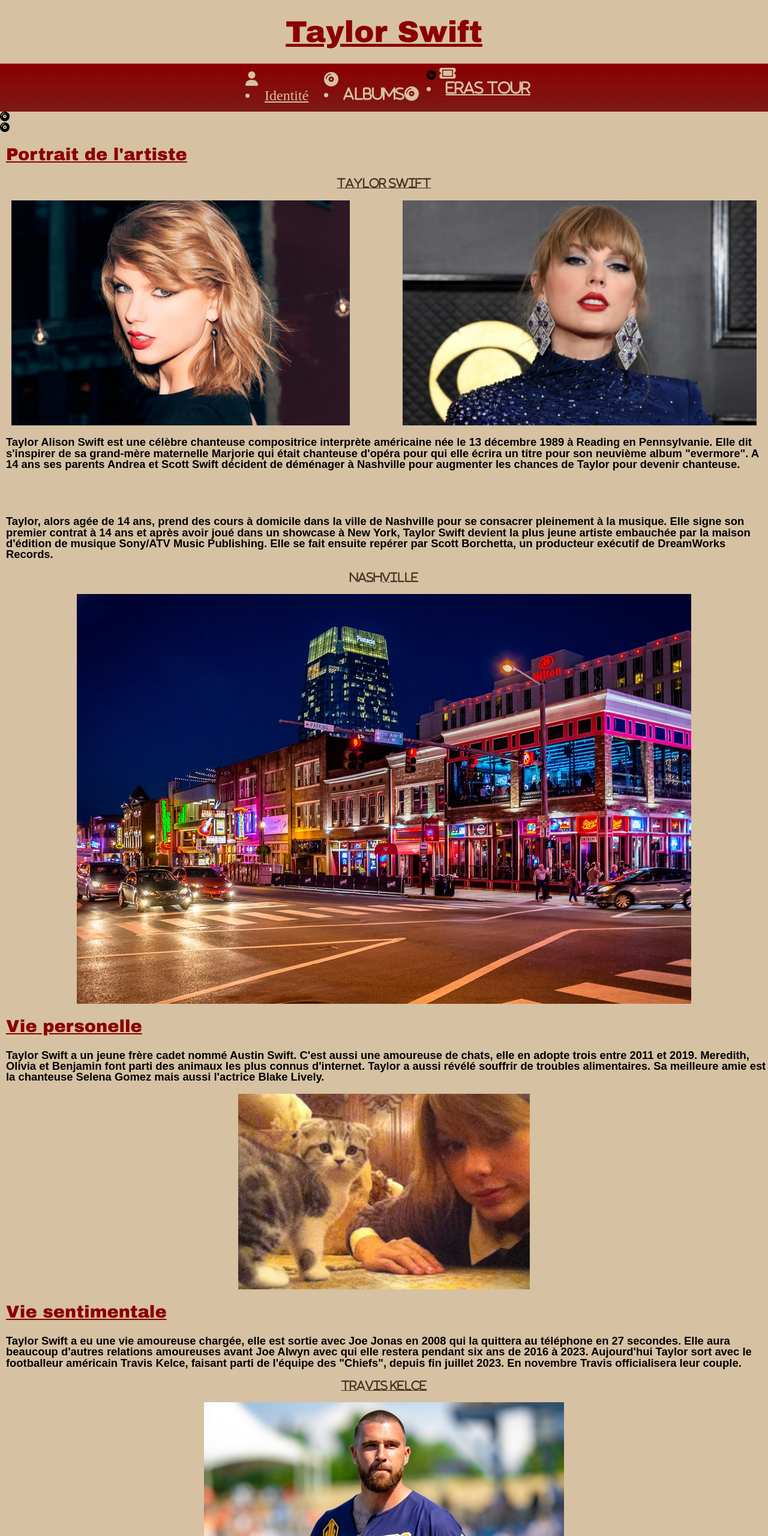
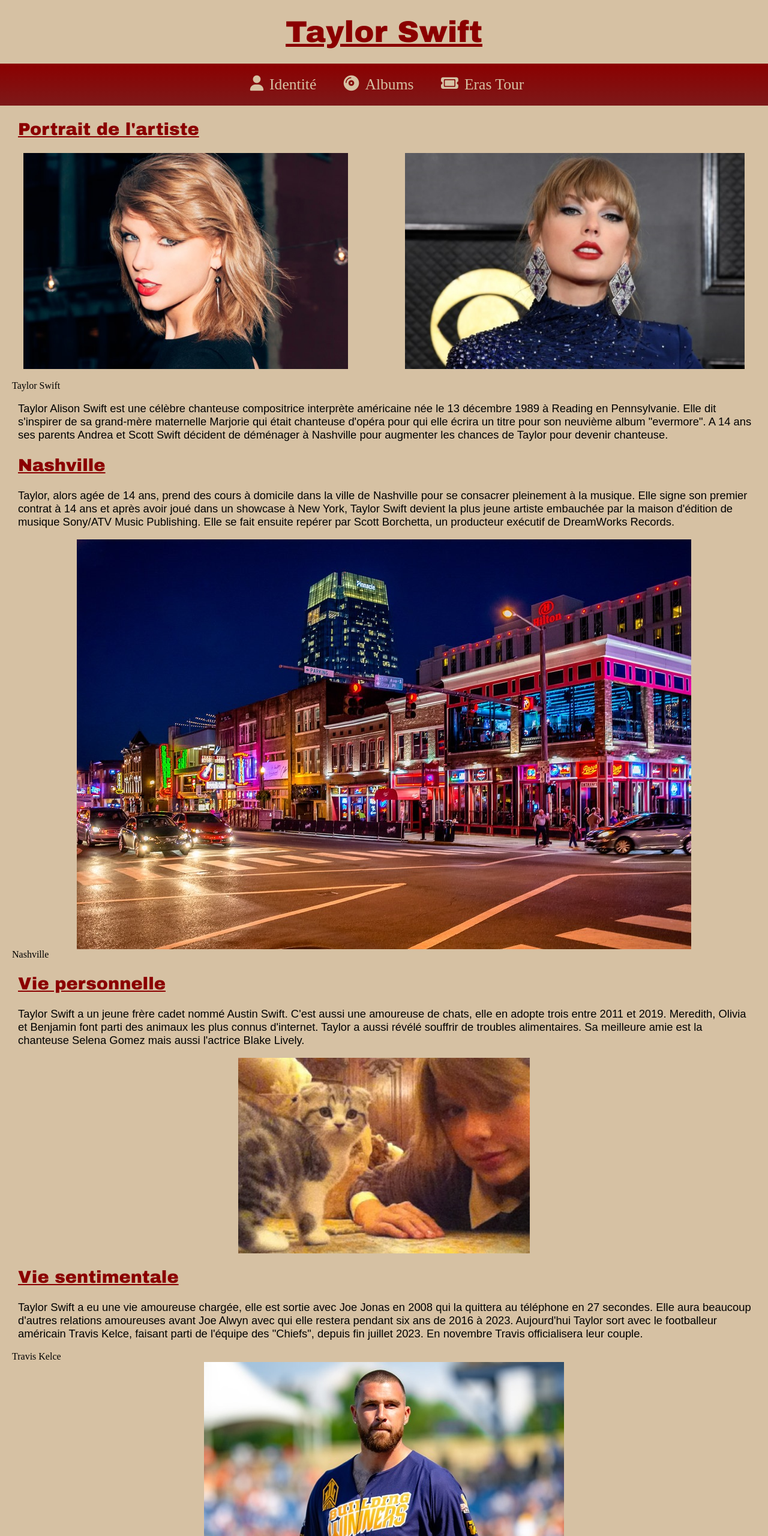
Before and after one commit to andi-g02/Blog-Taylor-Swift, a plain HTML site: page index.html in a window 1280 px wide. Shown: the top 2560 px of the page at 60% size. Drawn offline with Linux system fonts and the light colour scheme.

Commit message:
Ménage dans la page principale

```diff
--- a/Assets/Style/style.css
+++ b/Assets/Style/style.css
@@ -1,4 +1,18 @@
 /********* Général *********/
+
+.flex {
+    display: flex;
+}
+
+.column {
+    flex-direction: column;
+}
+
+.flex-center {
+    display: flex;
+    justify-content: center;
+    align-items: center;
+}
 
 body {
     background-color: #d6c1a3;
@@ -7,7 +21,10 @@ body {
     margin: 0;
 }
 
-/********* Header *********/
+li {
+    list-style: none;
+    padding: 0 10px;
+}
 
 h1 {
     color: darkred;
@@ -18,19 +35,17 @@ h1 {
     margin: 2%;
 }
 
-nav {
-    display: flex;
-    justify-content: center;
-    align-items: center;
-    background-image: linear-gradient(darkred, rgb(125, 25, 25));
-}
-
 h2 {
     color: darkred;
     font-size: 1.8em;
     font-family: "arial black", "sans serif";
     text-decoration: underline;
     margin-left: 10px;
+}
+
+h3 {
+    color: #4d3625;
+    text-align: center;
 }
 
 p {
@@ -40,19 +55,29 @@ p {
     font-size: 115%;
 }
 
-#identity,
-#albums,
-#erastour {
-    color: #d6c1a3;
-    display: inline;
-    font-size: 150%;
-    margin: 1%;
+header {
+    width: 100%;
 }
 
-h3 {
-    color: #4d3625;
-    text-decoration: underline;
-    text-align: center;
+/********* Header *********/
+
+nav {
+    display: flex;
+    justify-content: center;
+    align-items: center;
+    background-image: linear-gradient(darkred, rgb(125, 25, 25));
+    width: 100%;
+    gap: 10px;
+    height: 50px;
+    padding: 10px;
+}
+
+.link-container {
+    display: flex;
+    color: #d6c1a3;
+    font-size: 1.6rem;
+    margin: 1%;
+    text-decoration: none;
 }
 
 .taylor-swift-pic {
@@ -63,7 +88,7 @@ h3 {
 }
 
 .photos-identity {
-    height: 375px;
+    height: 360px;
 }
 
 .photo {
@@ -72,32 +97,25 @@ h3 {
     margin-right: auto;
 }
 
-a:link {
+a {
+    text-decoration: none;
+    display: flex;
     color: #d6c1a3;
 }
 
-a:visited {
-    color: #d6c1a3;
-}
 
 a:hover {
     color: beige;
 }
 
-#button-up {
-    display: flex;
-    justify-content: center;
-    width: 30px;
-    height: 40px;
-    align-items: center;
-    position: absolute;
-    right: 40px;
-    bottom: 75px;
-    cursor: pointer;
+/********** Main **********/
+
+.container-section {
+    padding: 0 20px;
 }
 
-.copyright {
-    color: white;
+.link-outside {
+    color: darkred;
 }
 
 /********** Footer **********/
@@ -109,3 +127,20 @@ footer {
     background-color: #333333;
     height: 200px;
 }
+
+.copyright {
+    color: white;
+}
+
+#button-up {
+    display: flex;
+    justify-content: center;
+    width: 30px;
+    height: 40px;
+    align-items: center;
+    position: absolute;
+    right: 40px;
+    bottom: 80px;
+    cursor: pointer;
+    color: white;
+}
--- a/index.html
+++ b/index.html
@@ -15,66 +15,83 @@
     <header>
         <h1>Taylor Swift</h1>
         <nav>
-            <div id="identity">
-                <a href="index.html"><i class="fa-solid fa-user"></i><li>Identité</li></a>
+            <div id="identity" class="link-container">
+                <a href="index.html"><i class="fa-solid fa-user"></i>
+                    <li>Identité</li>
+                </a>
             </div>
-            <div id="albums">
-                <a href="Pages/albums.html"><i class="fa-solid fa-compact-disc"><li>Albums</li></a>
+            <div id="albums" class="link-container">
+                <a href="Pages/albums.html"><i class="fa-solid fa-compact-disc"></i>
+                    <li>Albums</li>
+                </a>
             </div>
-            <div id="erastour">
-                <a href="Pages/erastour.html"><i class="fa-solid fa-ticket"></i><li>Eras Tour</li></a>
+            <div id="erastour" class="link-container">
+                <a href="Pages/erastour.html"><i class="fa-solid fa-ticket"></i>
+                    <li>Eras Tour</li>
+                </a>
             </div>
         </nav>
     </header>
 
     <main>
-        <h2>Portrait de l'artiste </h2>
-        <h3>Taylor Swift </h3>
+        <section class="container-section hero-banner">
+            <h2>Portrait de l'artiste</h2>
             <div class="taylor-swift-pic">
                 <img class="photos-identity" src="Assets/Images/taylor-swift.jpg" alt="Photo de Taylor Swift" />
-            <img class="photos-identity" src="Assets/Images/taylor_swift_red_carpet.jpg"alt="Taylor Swift sur le tapis rouge" />
+                <img class="photos-identity" src="Assets/Images/taylor_swift_red_carpet.jpg"
+                    alt="Taylor Swift sur le tapis rouge" />
             </div>
-        <p>Taylor Alison Swift est une célèbre chanteuse compositrice interprète américaine née le 13 décembre 1989 à
-            Reading en Pennsylvanie. Elle dit s'inspirer de sa grand-mère maternelle Marjorie qui était chanteuse
-            d'opéra
+            <figcaption>Taylor Swift </figcaption>
+            <p> Taylor Alison Swift est une célèbre chanteuse compositrice interprète américaine née le 13 décembre 1989 à
+                Reading en Pennsylvanie. Elle dit s'inspirer de sa grand-mère maternelle Marjorie qui était chanteuse d'opéra
                 pour qui elle écrira un titre pour son neuvième album "evermore". A 14 ans ses parents Andrea et Scott Swift
                 décident de déménager à Nashville pour augmenter les chances de Taylor pour devenir chanteuse. </p>
-        <h2><a href="https://fr.wikipedia.org/wiki/Nashville">Nashville</a></h2>
-        <p> Taylor, alors agée de 14 ans, prend des cours à domicile dans la ville de Nashville pour se consacrer
-            pleinement
-            à la musique. Elle signe son premier contrat à 14 ans et après avoir joué dans un showcase à New York,
-            Taylor
+        </section>
+
+        <section class="container-section">
+            <h2><a class="link-outside" href="https://fr.wikipedia.org/wiki/Nashville">Nashville</a></h2>
+            <p> Taylor, alors agée de 14 ans, prend des cours à domicile dans la ville de Nashville pour se consacrer pleinement
+                à la musique. Elle signe son premier contrat à 14 ans et après avoir joué dans un showcase à New York, Taylor
                 Swift devient la plus jeune artiste embauchée par la maison d'édition de musique Sony/ATV Music Publishing.
-            Elle
-            se fait ensuite repérer par Scott Borchetta, un producteur exécutif de DreamWorks Records. </p>
-        <h3>Nashville</h3>
+                Elle se fait ensuite repérer par Scott Borchetta, un producteur exécutif de DreamWorks Records. </p>
             <img class="photo" src="Assets/Images/nashville.jpg" alt="Ville de Nashville aux USA" />
-        <h2> Vie personelle </h2>
-        <p>Taylor Swift a un jeune frère cadet nommé Austin Swift. C'est aussi une amoureuse de chats, elle en adopte
-            trois
+            <figcaption>Nashville</figcaption>
+        </section>
+
+        <section class="container-section">
+            <h2>Vie personnelle</h2>
+            <p> Taylor Swift a un jeune frère cadet nommé Austin Swift. C'est aussi une amoureuse de chats, elle en adopte trois
                 entre 2011 et 2019. Meredith, Olivia et Benjamin font parti des animaux les plus connus d'internet. Taylor a
                 aussi révélé souffrir de troubles alimentaires. Sa meilleure amie est la chanteuse Selena Gomez mais aussi
                 l'actrice Blake Lively. </p>
             <img class="photo" src="Assets/Images/taylor_with_cat.jpg" alt="Taylor Swift avec son chat" />
-        <h2> Vie sentimentale </h2>
-        <p>Taylor Swift a eu une vie amoureuse chargée, elle est sortie avec Joe Jonas en 2008 qui la quittera au
-            téléphone
-            en 27 secondes. Elle aura beaucoup d'autres relations amoureuses avant Joe Alwyn avec qui elle restera
-            pendant
-            six ans de 2016 à 2023. Aujourd'hui Taylor sort avec le footballeur américain Travis Kelce, faisant parti de
-            l'équipe des "Chiefs", depuis fin juillet 2023. En novembre Travis officialisera leur couple. </p>
-        <h3>Travis Kelce</h3>
+        </section>
+
+        <section class="container-section">
+            <h2>Vie sentimentale</h2>
+            <p> Taylor Swift a eu une vie amoureuse chargée, elle est sortie avec Joe Jonas en 2008 qui la quittera au téléphone
+                en 27 secondes. Elle aura beaucoup d'autres relations amoureuses avant Joe Alwyn avec qui elle restera pendant
+                six ans de 2016 à 2023. Aujourd'hui Taylor sort avec le footballeur américain Travis Kelce, faisant
+                parti de l'équipe des "Chiefs", depuis fin juillet 2023. En novembre Travis officialisera leur couple. </p>
+            <figcaption>Travis Kelce</figcaption>
             <img class="photo" src="Assets/Images/travis_kelce.jpg" alt="Le joueur de football Travis Kelce" />
-        <h2><a href="Pages/albums.html"> Albums</a></h2>
-        <p>La chanteuse Taylor Swift a sorti 10 albums depuis 2006 et s'apprête à sortir son 11ème "The Tortured Poets
+        </section>
+
+        <section class="container-section">
+            <h2><a class="link-outside" href="Pages/albums.html"> Albums</a></h2>
+            <p> La chanteuse Taylor Swift a sorti 10 albums depuis 2006 et s'apprête à sortir son 11ème "The Tortured Poets
                 Department" alias TTPD le 19 Avril prochain.</p>
-        <h2><a href="Pages/erastour.html"> L'Eras Tour</a></h2>
-        <p>La dernière tournée de la chanteuse américaine se prénomme l'Eras Tour, dans cette tournée elle revisite tous
-            ces
-            albums dans un incroyable show de 3 heures.</p>
+        </section>
+
+        <section class="container-section">
+            <h2><a class="link-outside" href="Pages/erastour.html"> L'Eras Tour</a></h2>
+            <p> La dernière tournée en date de la chanteuse américaine se prénomme l'Eras Tour, dans cette tournée elle revisite tous
+                ces albums dans un incroyable show de 3 heures.</p>
+        </section>
+
     </main>
     <!--<button onclick="location.href='#'"><i class="fa-solid fa-arrow-up-long fa-xl"></i></button>-->
-    <a id="button-up" onclick="location.href='#'"><i class="fa-solid fa-arrow-up-long fa-xl"></i></a>
+    <a id="button-up" href='#'><i class="fa-solid fa-arrow-up-long fa-xl"></i></a>
     <!-- Footer -->
     <footer>
         <p class="copyright">Elève au lycée Maréchal Soult en classe de 2nd4</p>
```
Lines whose indentation alone changed are shown as unchanged.
